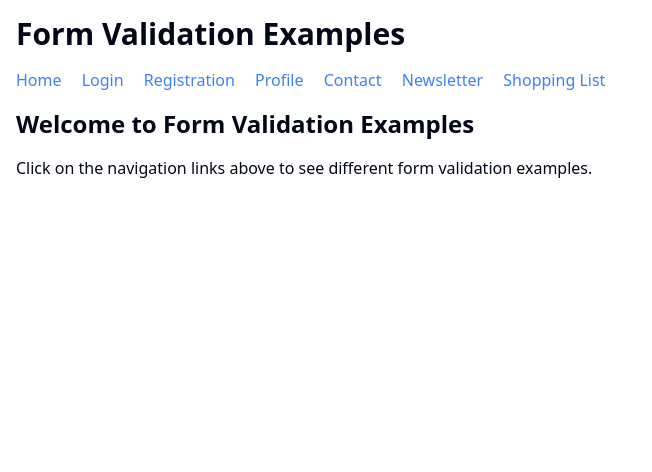
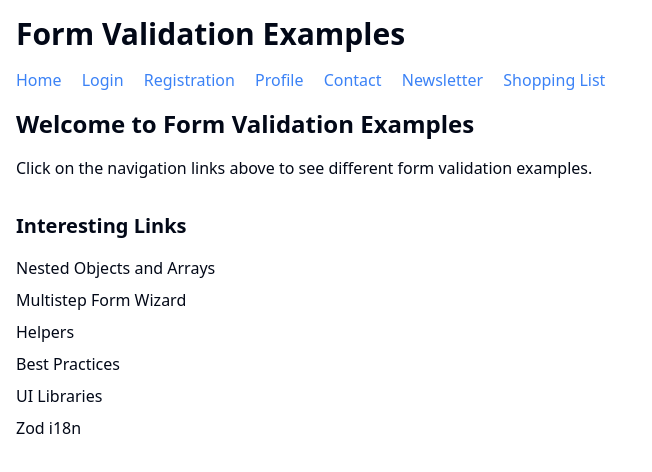
Before and after one commit to hrynevychroman/bolt-nuxt-vee-validate, a Nuxt app: page / in a window 1280 px wide. Shown: the top 472 px of the page, without its empty margins (0-652 px from the left). Built offline with nearby package versions, Linux system fonts and the light colour scheme.

Commit message:
feat(global): add interesting links to `index` page

```diff
--- a/pages/index.vue
+++ b/pages/index.vue
@@ -7,5 +7,29 @@
       Click on the navigation links above to see different form validation
       examples.
     </p>
+
+    <h2 class="text-xl font-semibold mb-4 mt-8">
+      Interesting Links
+    </h2>
+    <ul class="flex flex-col gap-2">
+      <li>
+        <a class="hover:underline" href="https://vee-validate.logaretm.com/v4/guide/composition-api/nested-objects-and-arrays/">Nested Objects and Arrays</a>
+      </li>
+      <li>
+        <a class="hover:underline" href="https://vee-validate.logaretm.com/v4/examples/multistep-form-wizard/">Multistep Form Wizard</a>
+      </li>
+      <li>
+        <a class="hover:underline" href="https://vee-validate.logaretm.com/v4/guide/composition-api/helpers/">Helpers</a>
+      </li>
+      <li>
+        <a class="hover:underline" href="https://vee-validate.logaretm.com/v4/guide/composition-api/caveats/">Best Practices</a>
+      </li>
+      <li>
+        <a class="hover:underline" href="https://vee-validate.logaretm.com/v4/examples/ui-libraries/">UI Libraries</a>
+      </li>
+      <li>
+        <a class="hover:underline" href="https://github.com/aiji42/zod-i18n">Zod i18n</a>
+      </li>
+    </ul>
   </div>
 </template>
```
